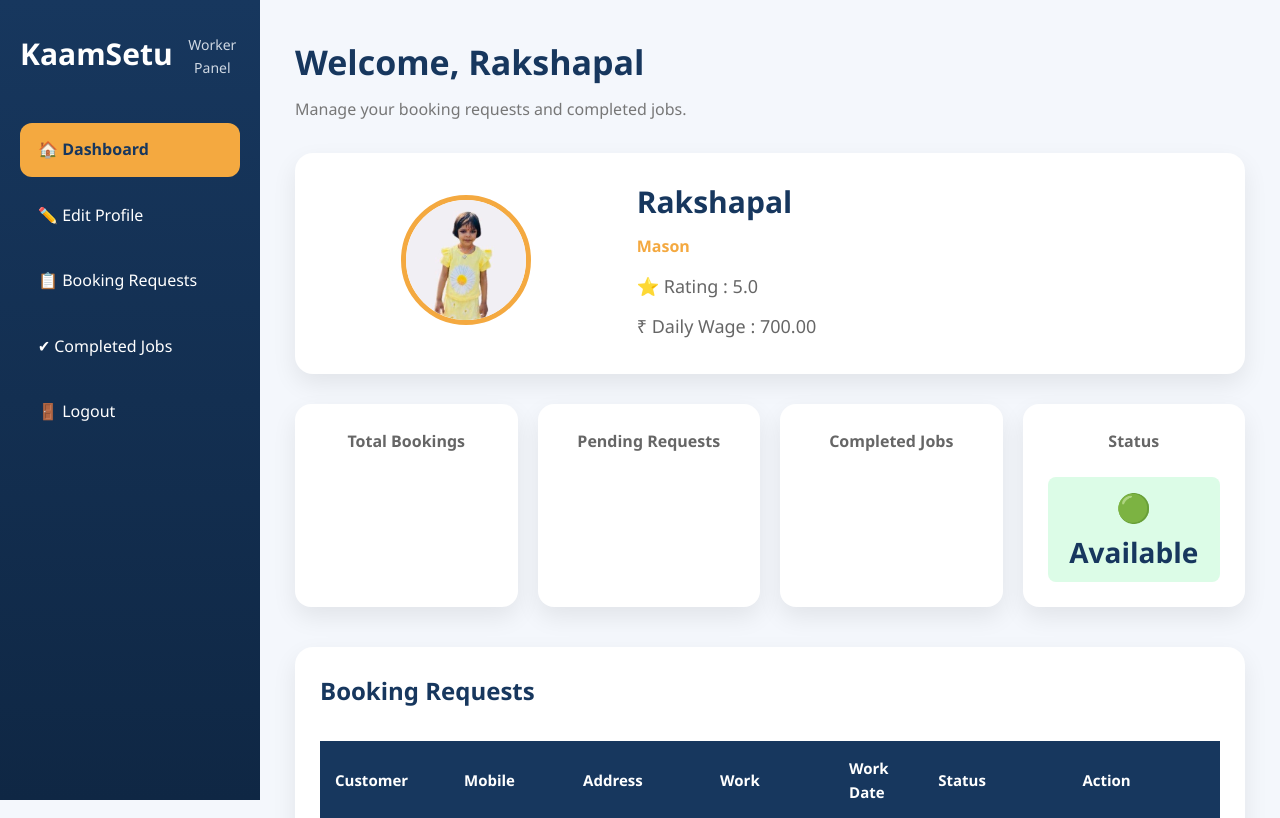
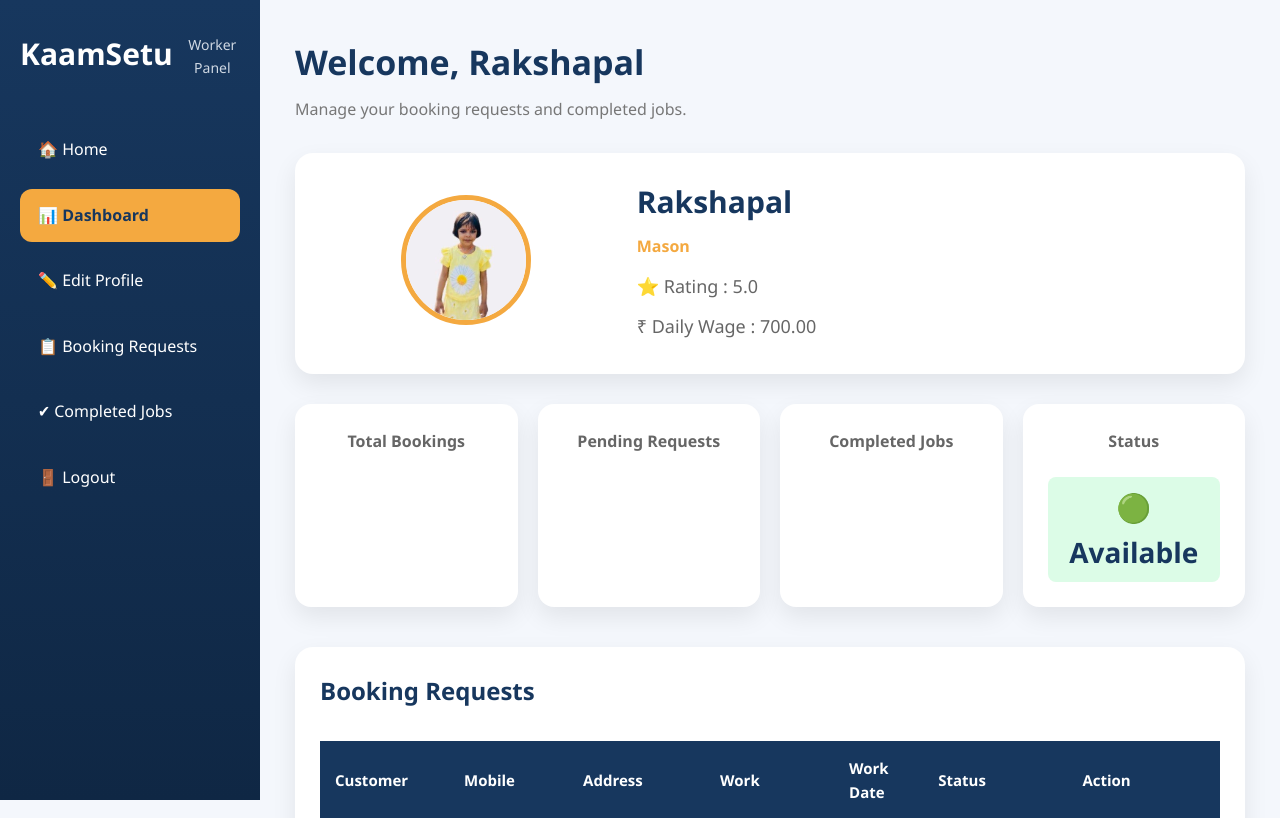
Before and after one commit to Arun7426/KaamSetu, a Django app: template templates/worker_dashboard.html in a window 1280 px wide. Shown: the top 818 px of the page. Run offline with Django 5.2, Linux system fonts and the light colour scheme; the template is opened without the code that fills it: values that come from a table or form of the project are taken from there, others are empty; data comes from the database, SQL or seed files in the repository; both versions use the stored data as it was after the commit.

Commit message:
Add Home button to worker dashboard

```diff
--- a/templates/worker_dashboard.html
+++ b/templates/worker_dashboard.html
@@ -28,8 +28,14 @@ Worker Dashboard
         <ul class="menu">
 
             <li>
+                <a href="{% url 'home' %}">
+                    🏠 Home
+                </a>
+            </li>
+
+            <li>
                 <a href="{% url 'worker_dashboard' %}" class="active">
-                    🏠 Dashboard
+                    📊 Dashboard
                 </a>
             </li>
 
@@ -210,11 +216,11 @@ Worker Dashboard
 
                                         {% if booking.status == "Accepted" or booking.status == "Completed" %}
 
-                                            {{ booking.customer_mobile }}
+                                        {{ booking.customer_mobile }}
 
                                         {% else %}
 
-                                            {{ booking.customer_mobile|slice:":4" }}XXXXXX
+                                        {{ booking.customer_mobile|slice:":4" }}XXXXXX
 
                                         {% endif %}
 
@@ -267,14 +273,14 @@ Worker Dashboard
                                         {% if booking.status == "Pending" %}
 
                                         <a href="{% url 'update_booking_status' booking.id 'accept' %}"
-                                           style="background:#16a34a;color:white;padding:8px 14px;text-decoration:none;border-radius:8px;margin-right:6px;display:inline-block;">
+                                            style="background:#16a34a;color:white;padding:8px 14px;text-decoration:none;border-radius:8px;margin-right:6px;display:inline-block;">
 
                                             Accept
 
                                         </a>
 
                                         <a href="{% url 'update_booking_status' booking.id 'reject' %}"
-                                           style="background:#dc2626;color:white;padding:8px 14px;text-decoration:none;border-radius:8px;display:inline-block;">
+                                            style="background:#dc2626;color:white;padding:8px 14px;text-decoration:none;border-radius:8px;display:inline-block;">
 
                                             Reject
 
@@ -283,7 +289,7 @@ Worker Dashboard
                                         {% elif booking.status == "Accepted" %}
 
                                         <a href="{% url 'update_booking_status' booking.id 'complete' %}"
-                                           style="background:#2563eb;color:white;padding:8px 14px;text-decoration:none;border-radius:8px;display:inline-block;">
+                                            style="background:#2563eb;color:white;padding:8px 14px;text-decoration:none;border-radius:8px;display:inline-block;">
 
                                             ✅ Complete Work
 
```
Also changed, not shown: db.sqlite3.
